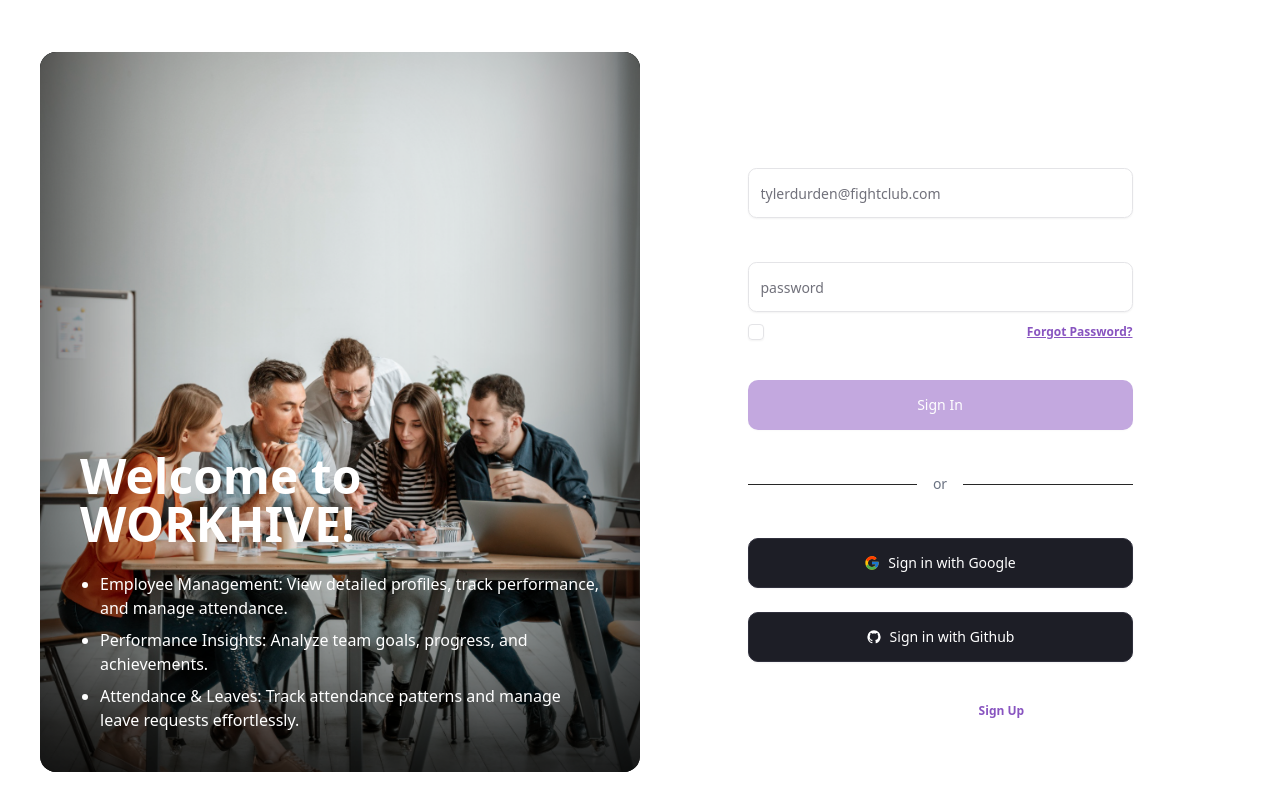
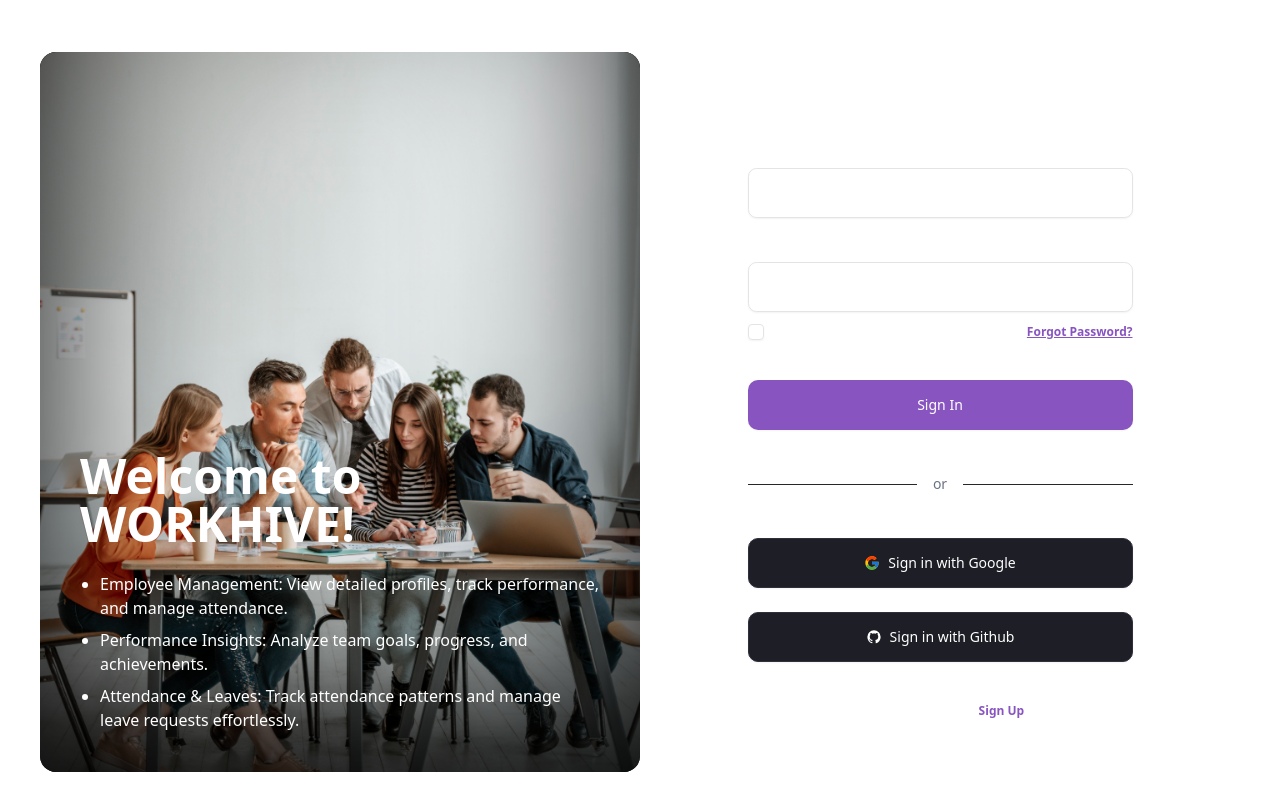
Before and after one commit to thesalmankhxn/thesalmankhxn-vTrades-FrontendDeveloperTask, a Next.js app: page /sign-in in a window 1280 px wide. Built offline with nearby package versions, Linux system fonts and the light colour scheme; no server answers.

Commit message:
feat: auto populate mock data for sign-in;

```diff
--- a/src/app/(auth)/sign-in/page.tsx
+++ b/src/app/(auth)/sign-in/page.tsx
@@ -32,8 +32,8 @@ const SignInPage = () => {
     } = useForm<SignInFormData>({
         mode: 'onChange', // Validate on change for better UX
         defaultValues: {
-            email: '',
-            password: ''
+            email: 'tylerdurden@fightclub.com',
+            password: 'password123'
         }
     });
 
```
